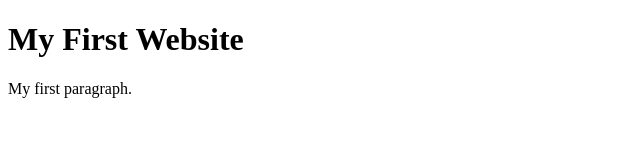
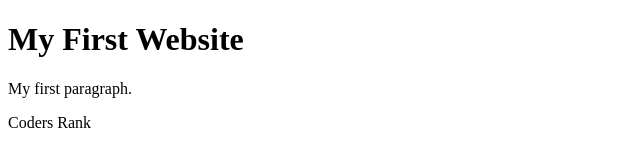
Before and after one commit to mirajkhandaker/codersrank, a website: page index.html in a window 1280 px wide. Shown: the whole page, without its empty margins (0-640 px from the left). Drawn offline with Linux system fonts and the light colour scheme.

Commit message:
First Change

```diff
--- a/index.html
+++ b/index.html
@@ -7,6 +7,6 @@
 
     <h1>My First Website</h1>
     <p>My first paragraph.</p>
-
+  <p>Coders Rank</p>
   </body>
 </html>
```
